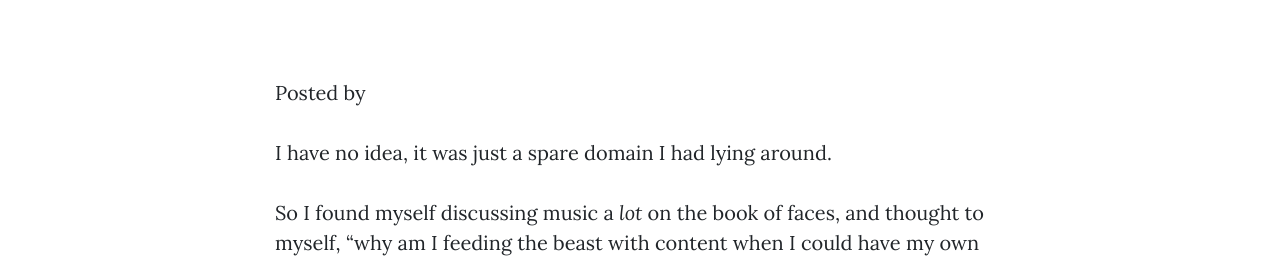
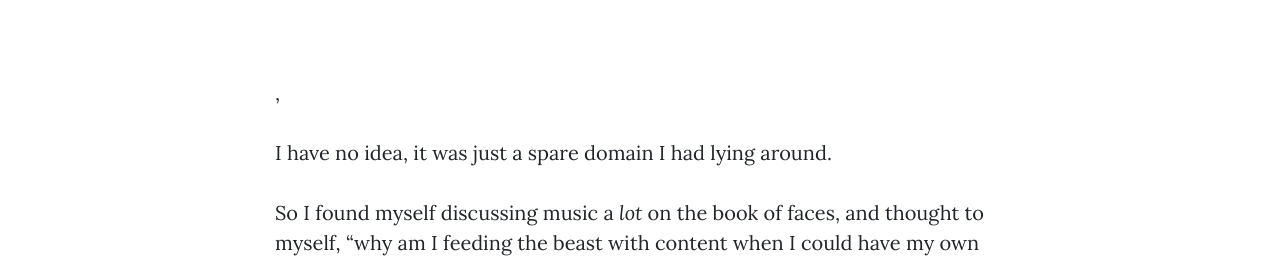
Before and after one commit to mikehadlow/owlbadger, a Jekyll site: the page built from docs/about.md, in a window 1280 px wide. Shown: the part 534-796 px from the top of the page. Built offline with Jekyll 4.4.1, drawn with Linux system fonts in a browser that asks for light colours.

Commit message:
Update post.html

```diff
--- a/docs/_layouts/post.html
+++ b/docs/_layouts/post.html
@@ -6,9 +6,7 @@
       <div class="container">
         <div class="row">
           <div class="col-lg-8 col-md-10 mx-auto">
-              <p class="post-meta">Posted by
-              <a href="#">{{ page.author }}</a>
-              {{ page.date | date: "%-d %B %Y" }}</p>
+              <p class="post-meta">{{ page.author }}, {{ page.date | date: "%-d %B %Y" }}</p>
 {{ content }}
           </div>
         </div>
```
